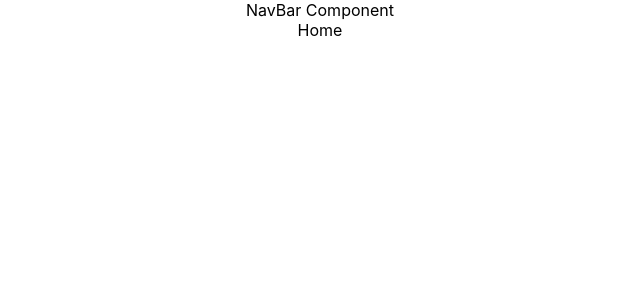
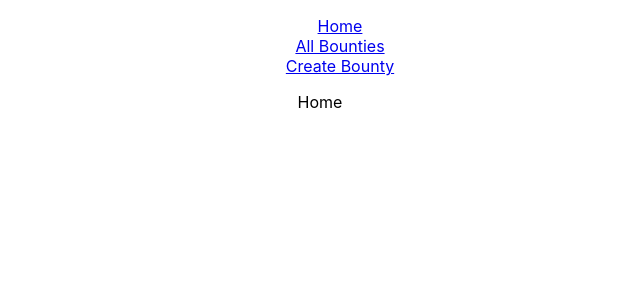
Before and after one commit to devin-lynch/bounty-client, a React (Create React App) app: page / in a window 1280 px wide. Shown: the top 300 px of the page, without its empty margins (320-960 px from the left). Built offline with nearby package versions, Linux system fonts and the light colour scheme.

Commit message:
Set up nav

```diff
--- a/src/components/partials/NavBar.jsx
+++ b/src/components/partials/NavBar.jsx
@@ -1,7 +1,19 @@
+import { Link } from 'react-router-dom'
+
 export default function Navbar() {
     return (
-        <div>
-            NavBar Component
-        </div>
+        <nav>
+            <ul style={{ listStyleType: 'none' }}>
+                <li>
+                    <Link to='/home'>Home</Link>
+                </li>
+                <li>
+                    <Link to='/bounties'>All Bounties</Link>
+                </li>
+                <li>
+                    <Link to='/bounties/new'>Create Bounty</Link>
+                </li>
+            </ul>
+        </nav>
     )
 }
```
